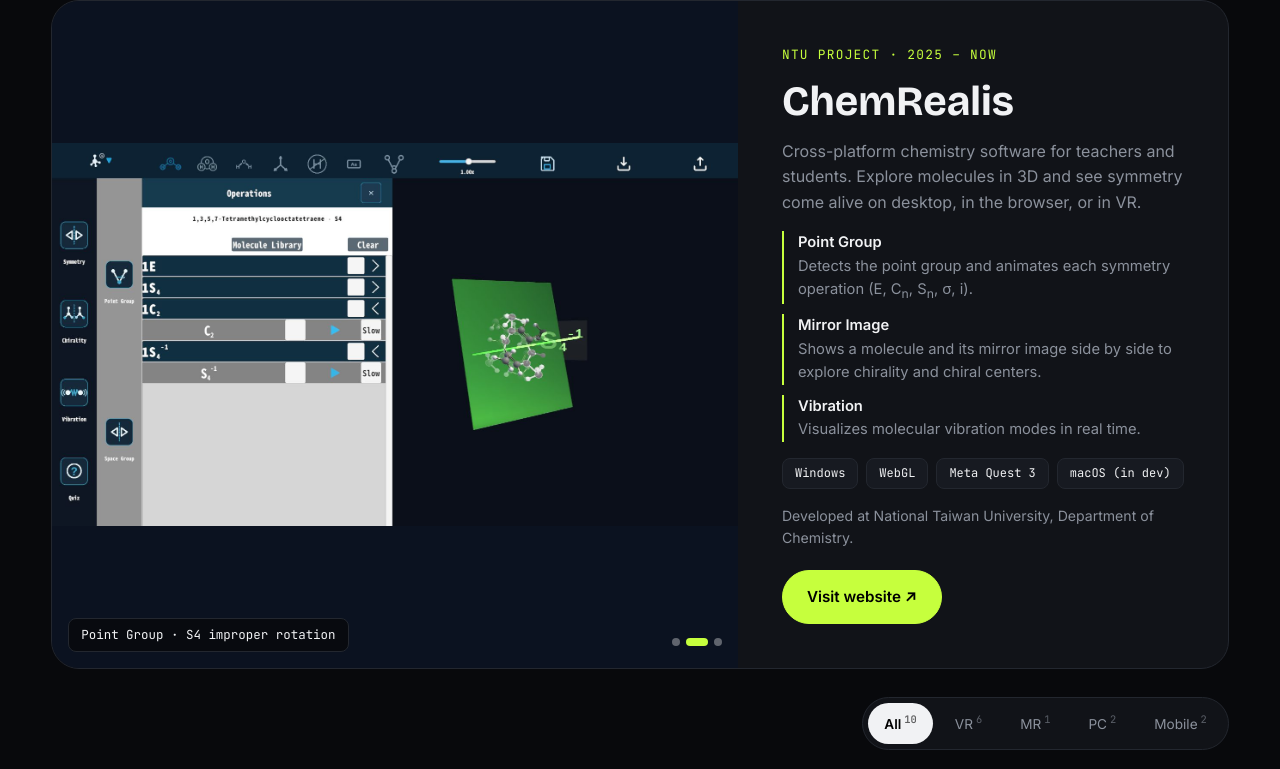
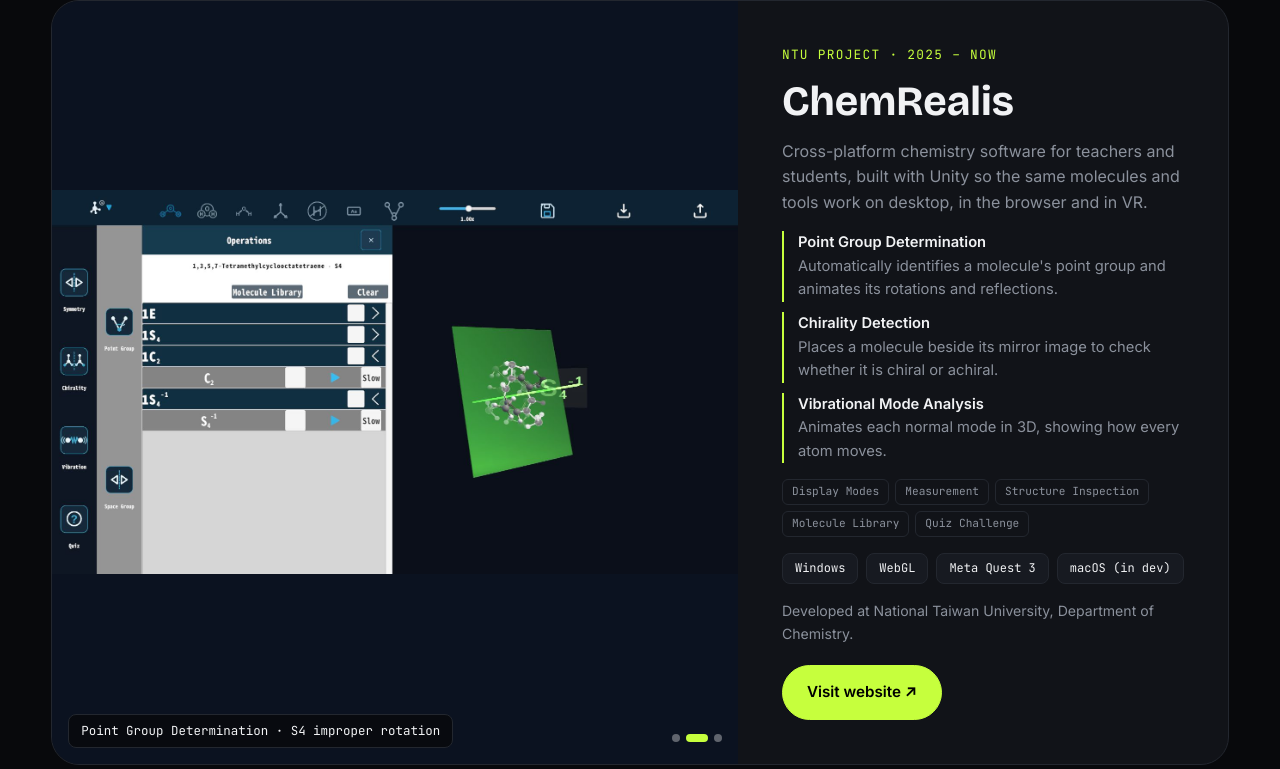
Before and after one commit to porhuat/porhuat.github.io, a plain HTML site: page index.html in a window 1280 px wide. Shown: the part 1217-1986 px from the top of the page. Drawn offline with nearby package versions, Linux system fonts and the light colour scheme; grey boxes are pictures that could not be loaded.

Commit message:
Revise ChemRealis feature descriptions and gallery captions
Updated descriptions and captions for ChemRealis features and images.

```diff
--- a/index.html
+++ b/index.html
@@ -556,14 +556,17 @@
           <div class="label">NTU PROJECT · 2025 – NOW</div>
           <h3>ChemRealis</h3>
           <p>
-            Cross-platform chemistry software for teachers and students. Explore molecules in 3D
-            and see symmetry come alive on desktop, in the browser, or in VR.
+            Cross-platform chemistry software for teachers and students, built with Unity so the
+            same molecules and tools work on desktop, in the browser and in VR.
           </p>
           <ul class="feature-list">
-            <li><b>Point Group</b> Detects the point group and animates each symmetry operation (E, C<sub>n</sub>, S<sub>n</sub>, σ, i).</li>
-            <li><b>Mirror Image</b> Shows a molecule and its mirror image side by side to explore chirality and chiral centers.</li>
-            <li><b>Vibration</b> Visualizes molecular vibration modes in real time.</li>
+            <li><b>Point Group Determination</b> Automatically identifies a molecule's point group and animates its rotations and reflections.</li>
+            <li><b>Chirality Detection</b> Places a molecule beside its mirror image to check whether it is chiral or achiral.</li>
+            <li><b>Vibrational Mode Analysis</b> Animates each normal mode in 3D, showing how every atom moves.</li>
           </ul>
+          <div class="tags">
+            <span>Display Modes</span><span>Measurement</span><span>Structure Inspection</span><span>Molecule Library</span><span>Quiz Challenge</span>
+          </div>
           <div class="platforms">
             <span>Windows</span><span>WebGL</span><span>Meta Quest 3</span><span>macOS (in dev)</span>
           </div>
@@ -853,10 +856,10 @@
 
     // ChemRealis screenshot gallery. Slides whose image is missing are skipped.
     const chemSlides = [
-      { src: "images/chemrealis-pointgroup.jpg", caption: "Point Group · C2 rotation" },
-      { src: "images/chemrealis-s4.jpg", caption: "Point Group · S4 improper rotation" },
-      { src: "images/chemrealis-mirror.jpg", caption: "Chirality · Mirror image" },
-      { src: "images/chemrealis-vibration.jpg", caption: "Vibration modes" }
+      { src: "images/chemrealis-pointgroup.jpg", caption: "Point Group Determination · C2 rotation" },
+      { src: "images/chemrealis-s4.jpg", caption: "Point Group Determination · S4 improper rotation" },
+      { src: "images/chemrealis-mirror.jpg", caption: "Chirality Detection · Mirror image" },
+      { src: "images/chemrealis-vibration.jpg", caption: "Vibrational Mode Analysis" }
     ];
 
     const gallery = document.getElementById("chemGallery");
```
